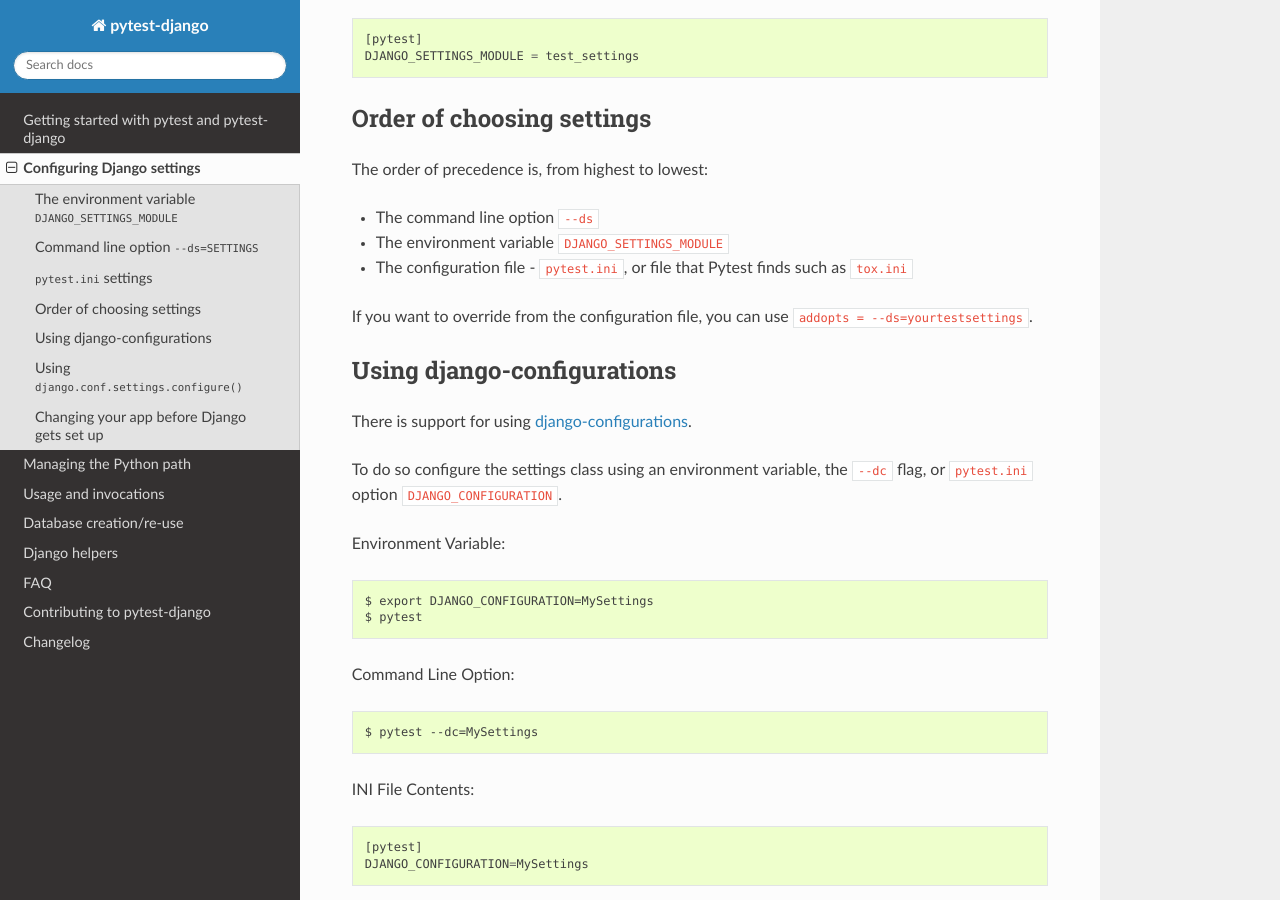
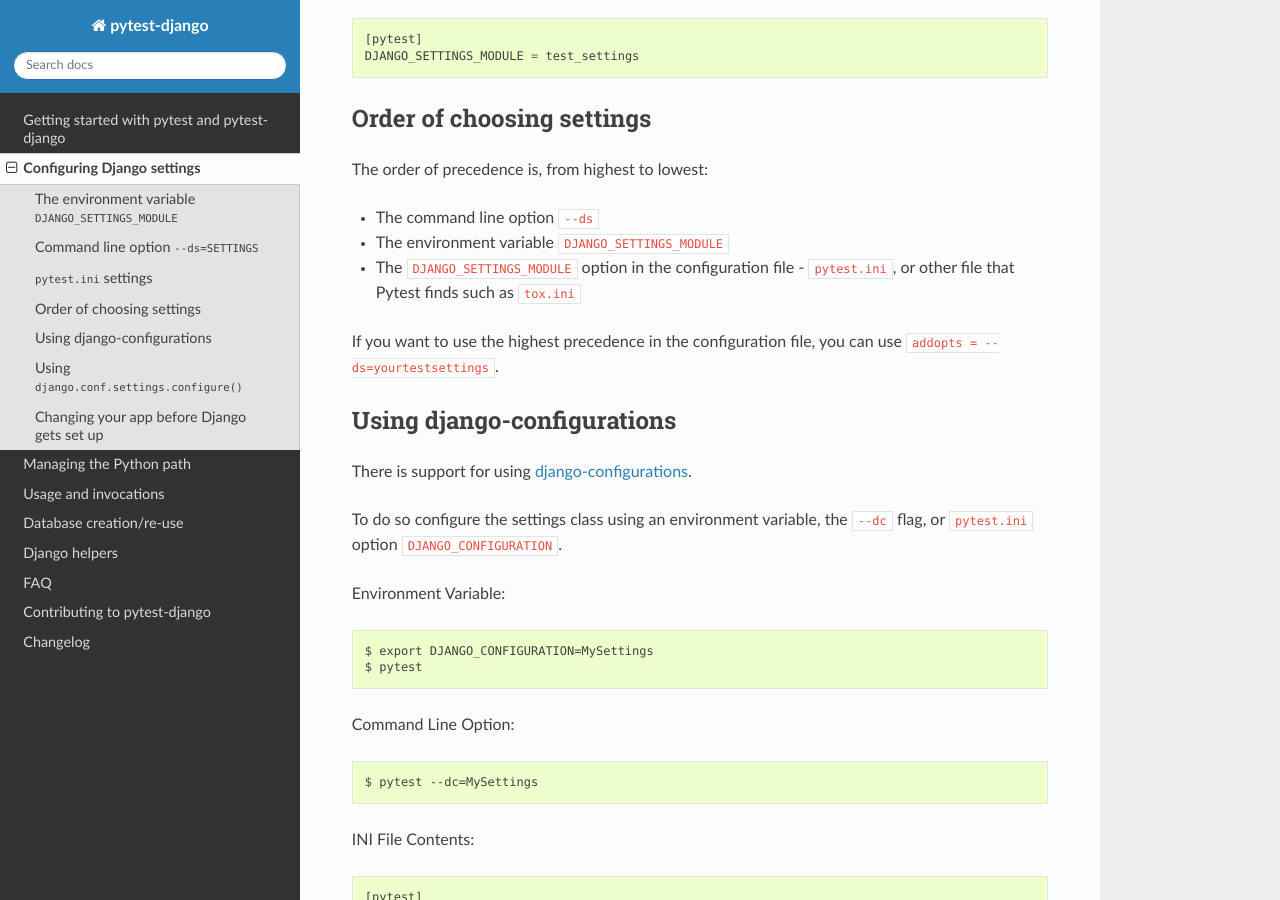
Before and after one commit to pytest-dev/pytest-django, a Sphinx documentation site: the page built from docs/configuring_django.rst, in a window 1280 px wide and 900 px high, scrolled down 839 px. Built offline with Sphinx 7.4.7 and the Read the Docs theme 2.0.0, drawn with Linux system fonts in a browser that asks for light colours.

Commit message:
clarify option and how precedence can be overridden

```diff
--- a/docs/configuring_django.rst
+++ b/docs/configuring_django.rst
@@ -45,11 +45,11 @@
 
 * The command line option ``--ds``
 * The environment variable ``DJANGO_SETTINGS_MODULE``
-* The configuration file - ``pytest.ini``, or file that Pytest finds such as
-  ``tox.ini``
+* The ``DJANGO_SETTINGS_MODULE`` option in the configuration file -
+  ``pytest.ini``, or other file that Pytest finds such as ``tox.ini``
 
-If you want to override from the configuration file, you can use
-``addopts = --ds=yourtestsettings``.
+If you want to use the highest precedence in the configuration file, you can
+use ``addopts = --ds=yourtestsettings``.
 
 Using django-configurations
 ---------------------------
```
